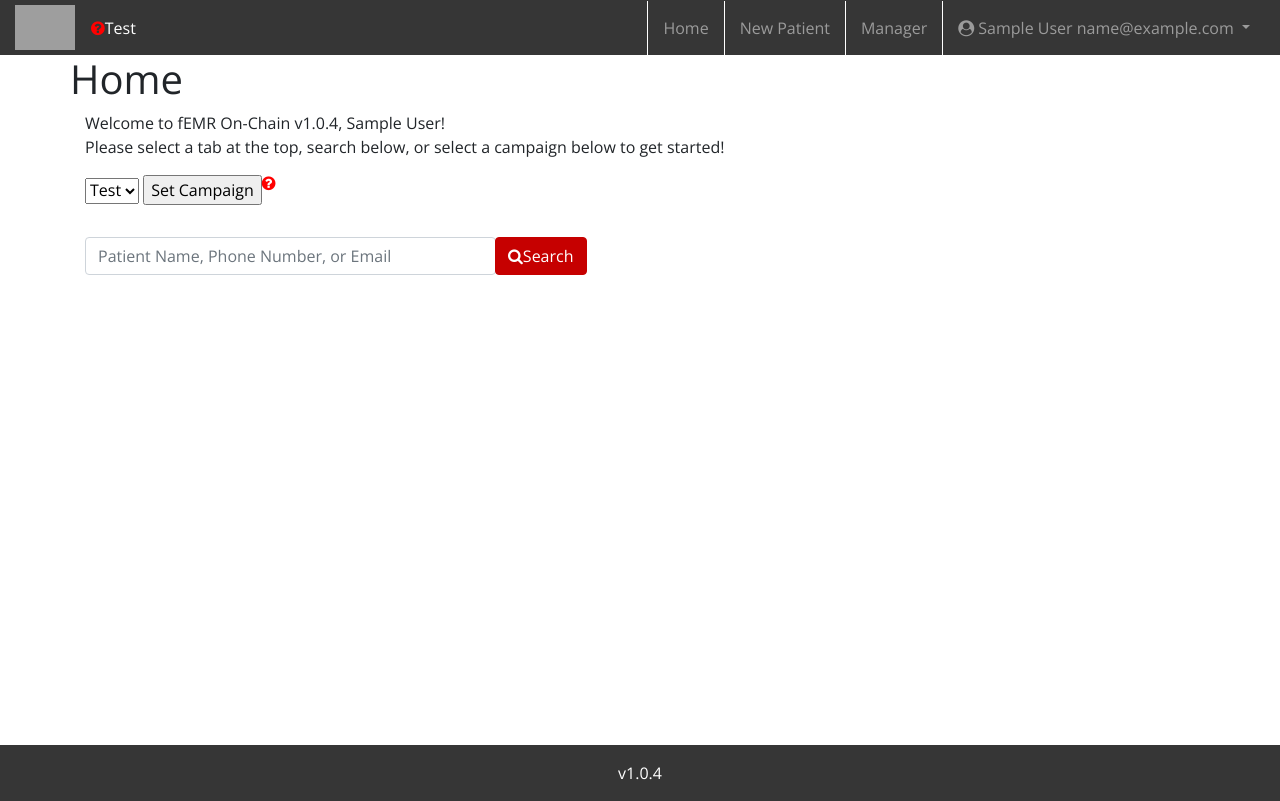
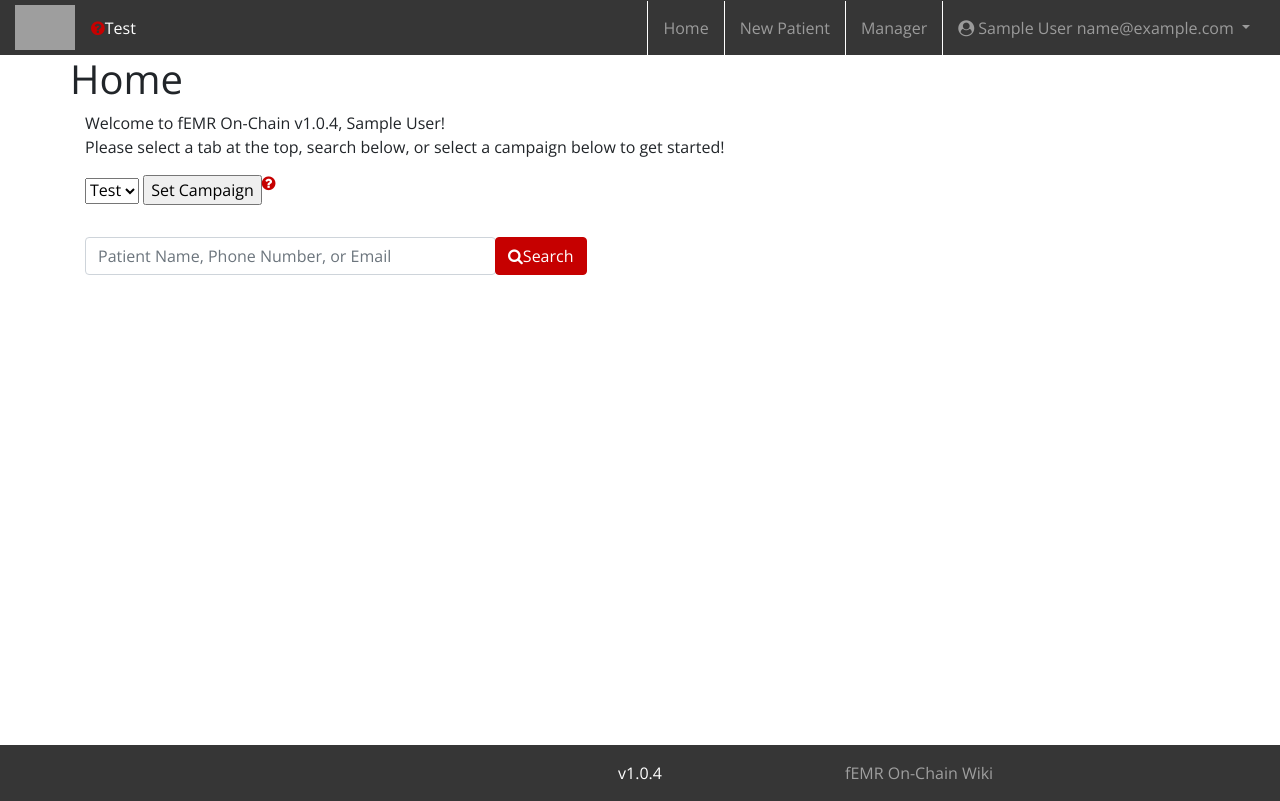
Before and after one commit to FEMR/fEMR-OnChain-Core, a Django app: page /home/ in a window 1280 px wide. Run offline with Django 3.2, Linux system fonts and the light colour scheme; a user stored in the database is signed in; data comes from the database, SQL or seed files in the repository; tables that the repository leaves empty hold one stand-in row (values such as "Sample post"); some libraries are stand-ins or nearby versions; grey boxes are pictures that could not be loaded.

Commit message:
Adjustments per a call on 2/25.

```diff
--- a/main/static/main/css/main.css
+++ b/main/static/main/css/main.css
@@ -33,7 +33,7 @@ body {
 }
 
 .fa-question-circle {
-  color: red;
+  color: #c60000;
 }
 
 select[name$="_day"].selectdatewidget {
--- a/main/templates/data/base.html
+++ b/main/templates/data/base.html
@@ -120,6 +120,7 @@
                     v1.0.4
                 </div>
                 <div class="col-sm-12 col-md-4">
+                    <a href="https://github.com/FEMR/fEMR-OnChain-Core/wiki">fEMR On-Chain Wiki</a>
                 </div>
             </div>
         </div>
--- a/main/views.py
+++ b/main/views.py
@@ -97,7 +97,7 @@ def forgot_username(request):
 
 def help_messages_off(request):
     if request.user.is_authenticated:
-        request.session['tags_off'] = None if request.session['tags_off'] else True
+        request.session['tags_off'] = None if request.session.get('tags_off', None) else True
         return redirect(request.META.get('HTTP_REFERER', '/'))
     else:
         return redirect('main:not_logged_in')
```
